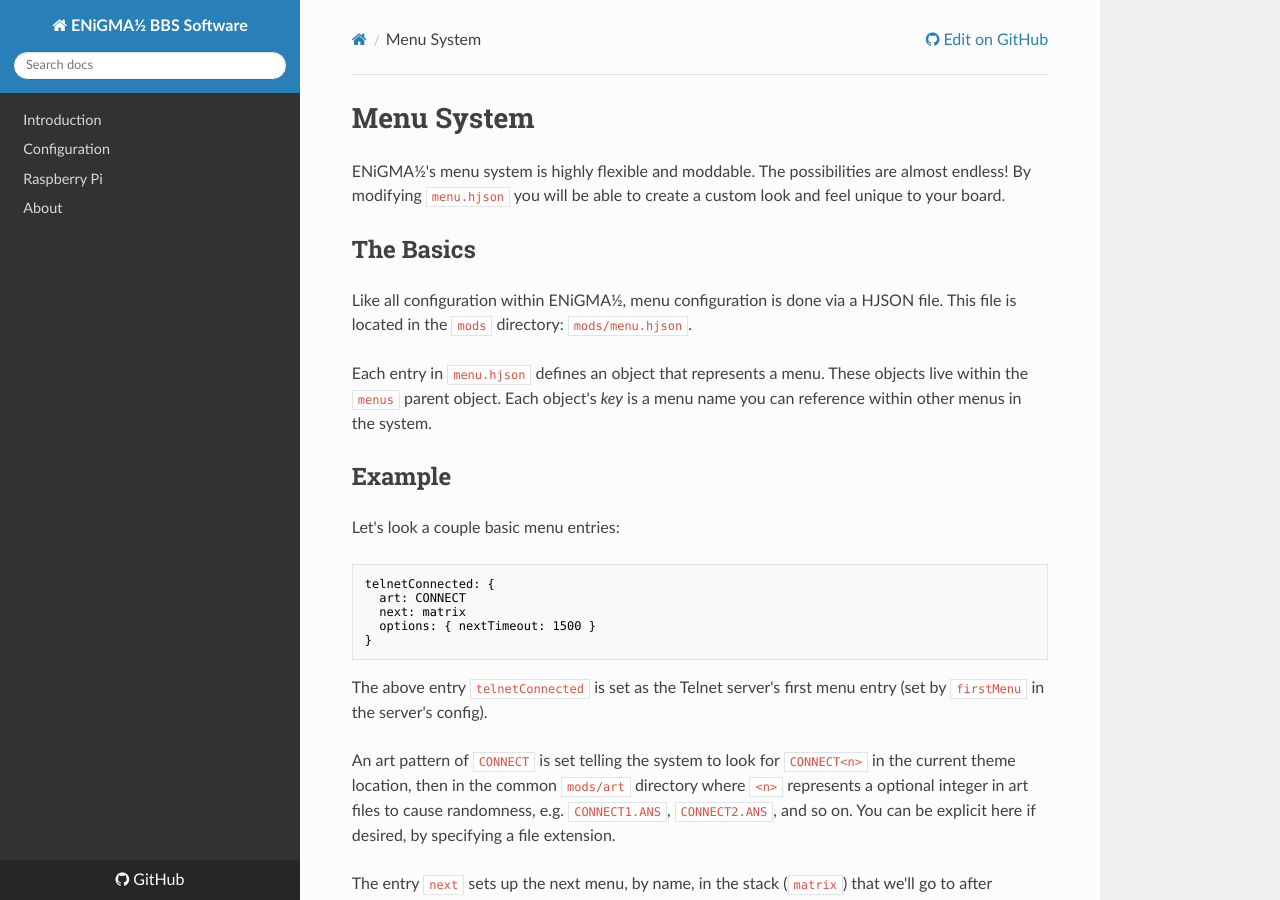
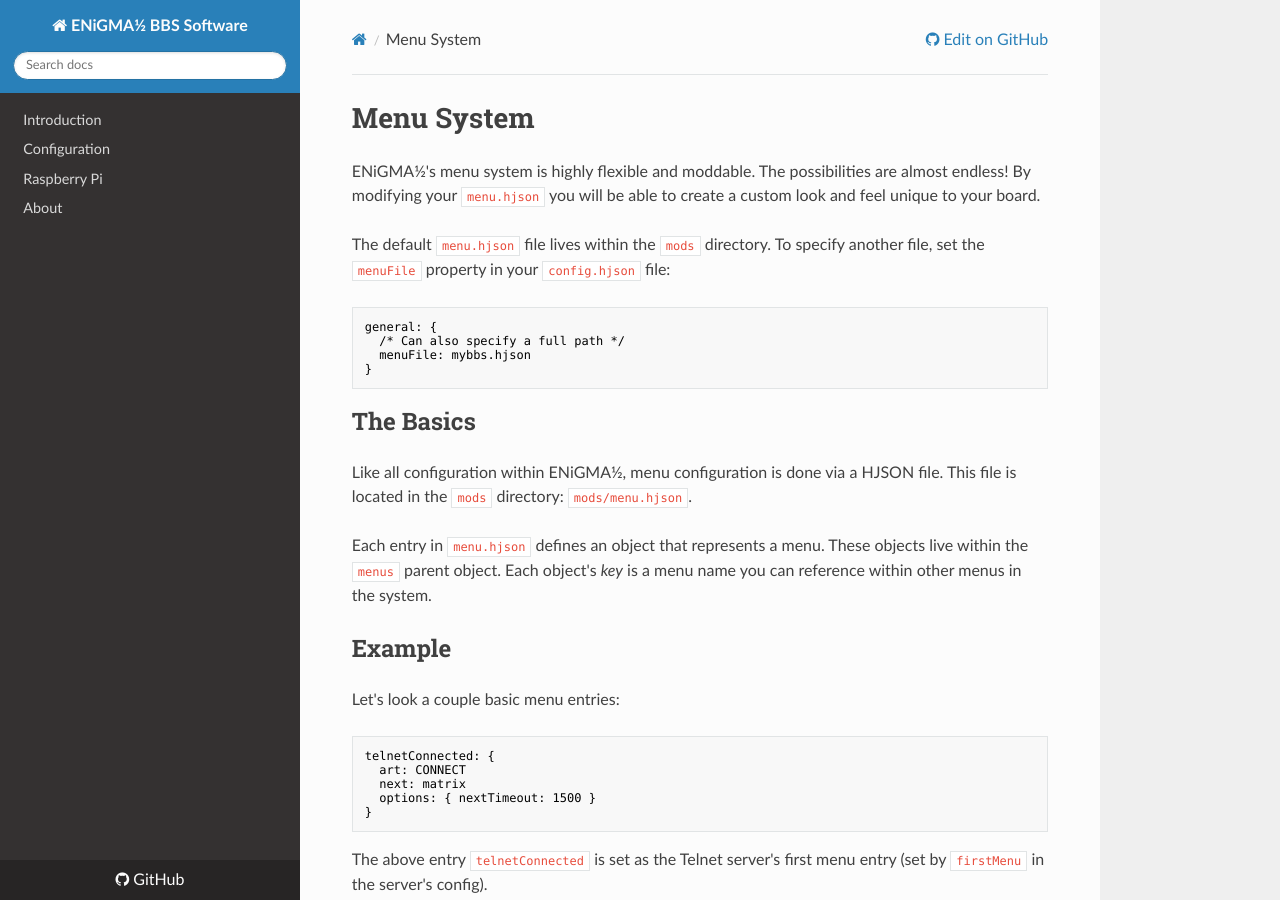
Before and after one commit to NuSkooler/enigma-bbs, an MkDocs documentation site: the page built from docs/menu_system.md, in a window 1280 px wide and 900 px high. Built offline with MkDocs 1.6.1, drawn with Linux system fonts in a browser that asks for light colours; nearby versions of some CDN libraries; old or Windows-style settings are respelled for this version of MkDocs.

Commit message:
Some minor doc updates

````diff
--- a/docs/menu_system.md
+++ b/docs/menu_system.md
@@ -1,5 +1,13 @@
 # Menu System
-ENiGMA½'s menu system is highly flexible and moddable. The possibilities are almost endless! By modifying `menu.hjson` you will be able to create a custom look and feel unique to your board.
+ENiGMA½'s menu system is highly flexible and moddable. The possibilities are almost endless! By modifying your `menu.hjson` you will be able to create a custom look and feel unique to your board.
+
+The default `menu.hjson` file lives within the `mods` directory. To specify another file, set the `menuFile` property in your `config.hjson` file:
+```hjson
+general: {
+  /* Can also specify a full path */
+  menuFile: mybbs.hjson
+}
+```
 
 ## The Basics
 Like all configuration within ENiGMA½, menu configuration is done via a HJSON file. This file is located in the `mods` directory: `mods/menu.hjson`.
````
Also changed, not shown: docs/doors.md (+2 -0 lines).
